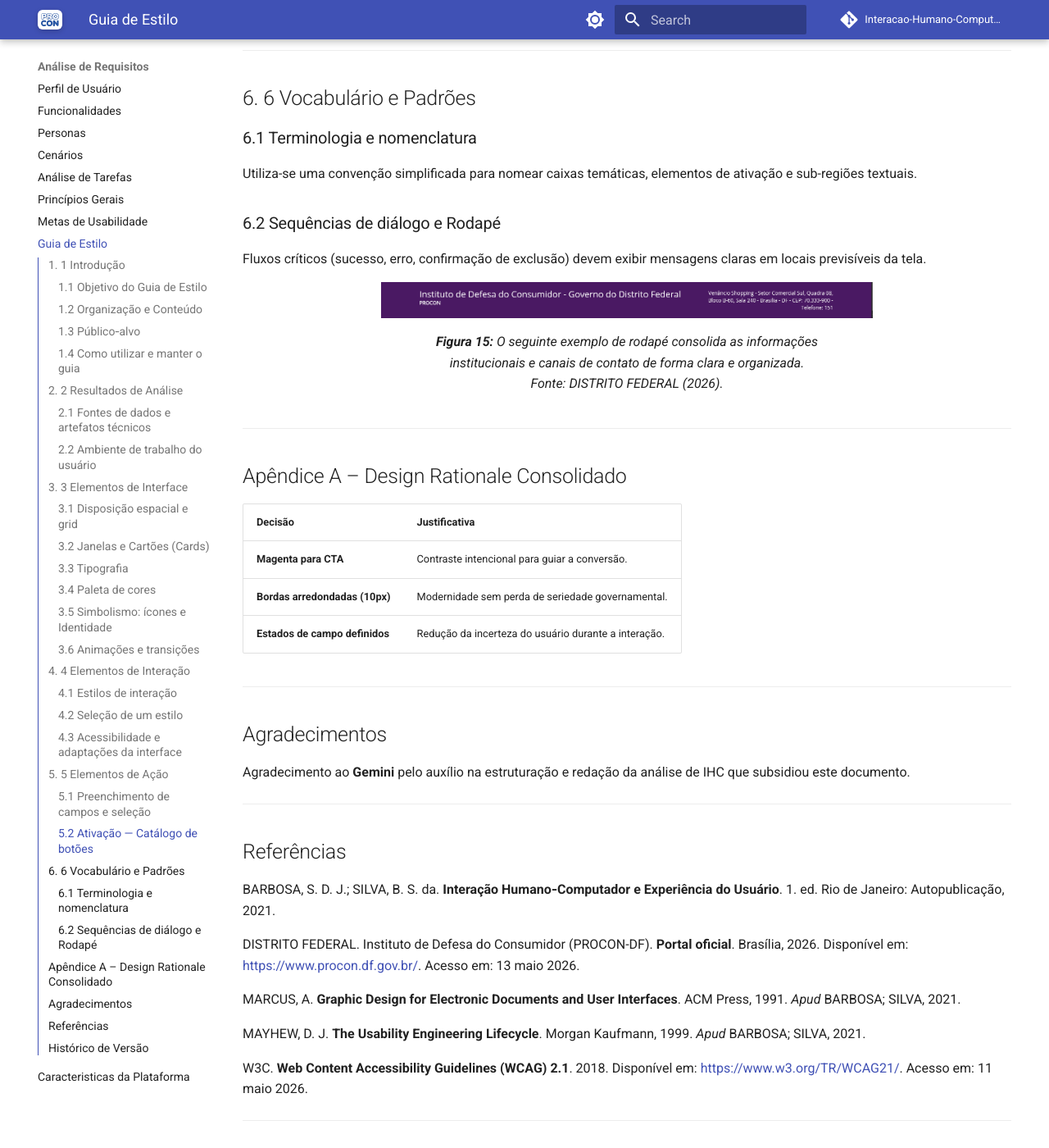
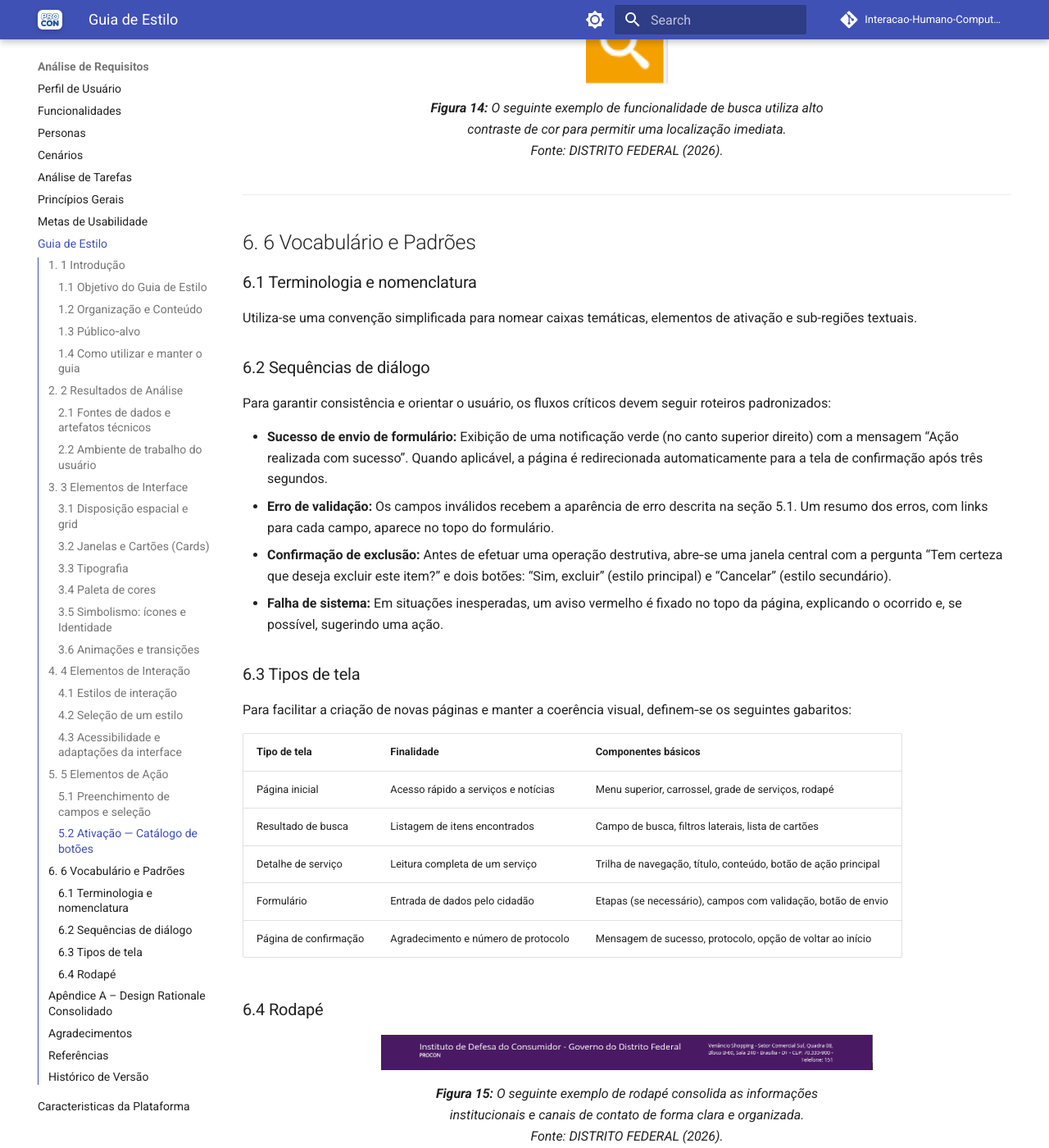
Before and after one commit to Interacao-Humano-Computador/2026.1-Grupo03, an MkDocs documentation site: the page built from docs/analise-requisitos/guia-estilo.md, in a window 1280 px wide and 1400 px high, scrolled down 9275 px. Shown: the whole window at 82% size. Built offline with MkDocs 1.6.1 and Material for MkDocs 9.7.7, drawn with Linux system fonts in a browser that asks for light colours; comment, search, counter and statistics services are not loaded; some of the changed text lies outside the part shown.

Commit message:
volta algumas infos

```diff
--- a/docs/analise-requisitos/guia-estilo.md
+++ b/docs/analise-requisitos/guia-estilo.md
@@ -45,6 +45,12 @@
 ### 2.1 Fontes de dados e artefatos técnicos
 
 A análise de IHC baseou‑se na extração direta de dados e na engenharia reversa do portal oficial do **Instituto de Defesa do Consumidor do Distrito Federal (PROCON-DF)**. Os artefatos técnicos analisados incluem a estrutura de grade responsiva, a folha de estilos principal do tema governamental, bibliotecas de componentes internos e de ícones institucionais.
+
+1. <a href="../images/procon-bootstrap.css" target=_blank>`procon‑bootstrap.css`</a>: Estrutura de grid responsivo (Bootstrap 3).
+2. <a href="../images/procon-style1.css" target=_blank>`procon‑style1.css`</a>: Folha principal (GDF Theme).
+3. <a href="../images/procon-style2.css" target=_blank>`procon‑style2.css`</a>: Componentes internos (IcoMoon Library).
+4. <a href="../images/procon-icomoon.css" target=_blank>`procon‑icomoon.css`</a>: Biblioteca de ícones institucionais do governo.
+5. <a href="../images/procon-zci-styles.css" target=_blank>`procon‑zci‑styles.css`</a>: Grid de categorias de serviços.
 
 ### 2.2 Ambiente de trabalho do usuário
 
@@ -272,9 +278,28 @@
 
 Utiliza-se uma convenção simplificada para nomear caixas temáticas, elementos de ativação e sub-regiões textuais.
 
-### 6.2 Sequências de diálogo e Rodapé
+### 6.2 Sequências de diálogo
 
-Fluxos críticos (sucesso, erro, confirmação de exclusão) devem exibir mensagens claras em locais previsíveis da tela.
+Para garantir consistência e orientar o usuário, os fluxos críticos devem seguir roteiros padronizados:
+
+- **Sucesso de envio de formulário:** Exibição de uma notificação verde (no canto superior direito) com a mensagem “Ação realizada com sucesso”. Quando aplicável, a página é redirecionada automaticamente para a tela de confirmação após três segundos.
+- **Erro de validação:** Os campos inválidos recebem a aparência de erro descrita na seção 5.1. Um resumo dos erros, com links para cada campo, aparece no topo do formulário.
+- **Confirmação de exclusão:** Antes de efetuar uma operação destrutiva, abre‑se uma janela central com a pergunta “Tem certeza que deseja excluir este item?” e dois botões: “Sim, excluir” (estilo principal) e “Cancelar” (estilo secundário).
+- **Falha de sistema:** Em situações inesperadas, um aviso vermelho é fixado no topo da página, explicando o ocorrido e, se possível, sugerindo uma ação.
+
+### 6.3 Tipos de tela
+
+Para facilitar a criação de novas páginas e manter a coerência visual, definem‑se os seguintes gabaritos:
+
+| Tipo de tela | Finalidade | Componentes básicos |
+| :--- | :--- | :--- |
+| Página inicial | Acesso rápido a serviços e notícias | Menu superior, carrossel, grade de serviços, rodapé |
+| Resultado de busca | Listagem de itens encontrados | Campo de busca, filtros laterais, lista de cartões |
+| Detalhe de serviço | Leitura completa de um serviço | Trilha de navegação, título, conteúdo, botão de ação principal |
+| Formulário | Entrada de dados pelo cidadão | Etapas (se necessário), campos com validação, botão de envio |
+| Página de confirmação | Agradecimento e número de protocolo | Mensagem de sucesso, protocolo, opção de voltar ao início |
+
+### 6.4 Rodapé
 
 <figure align="center">
   <img src="../images/footer.png" alt="Rodapé do Portal" width="600">
@@ -322,6 +347,7 @@
 | :--- | :--- | :--- | :--- | :--- |
 | `1.0` | 11/05/2026 | Estruturação inicial baseada em Barbosa e Silva (2021). | Pedro Moretti | Heitor Macedo |
 | `1.3` | 13/05/2026 | Conversão de termos técnicos de estilos para descrições explicativas e consolidação visual. | Pedro Moretti | Heitor Macedo |
+| `1.4` | 13/05/2026 | Inclusão de hexadecimais na paleta de cores, expansão das sequências de diálogo, adição de tipos de tela e reorganização da seção 6. | Pedro Moretti | Heitor Macedo |
 
 <br>
 
```
Also changed, not shown: other parts of docs/analise-requisitos/guia-estilo.md (+6 -6 lines).
